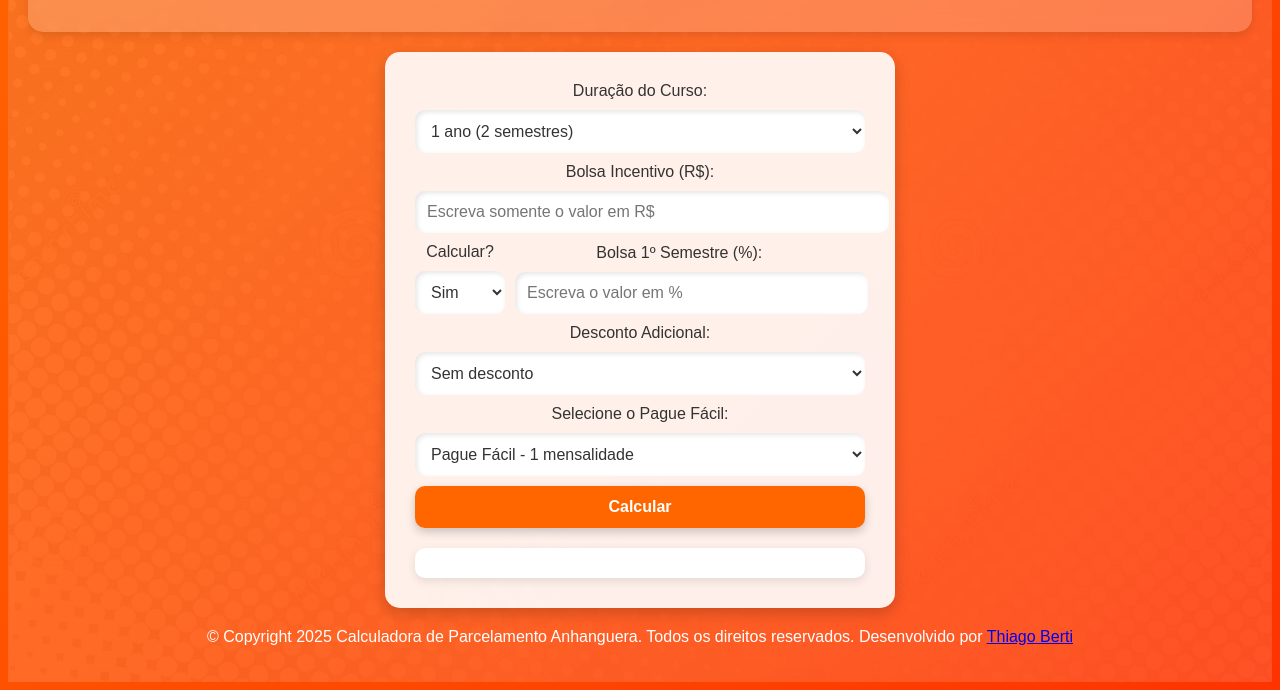
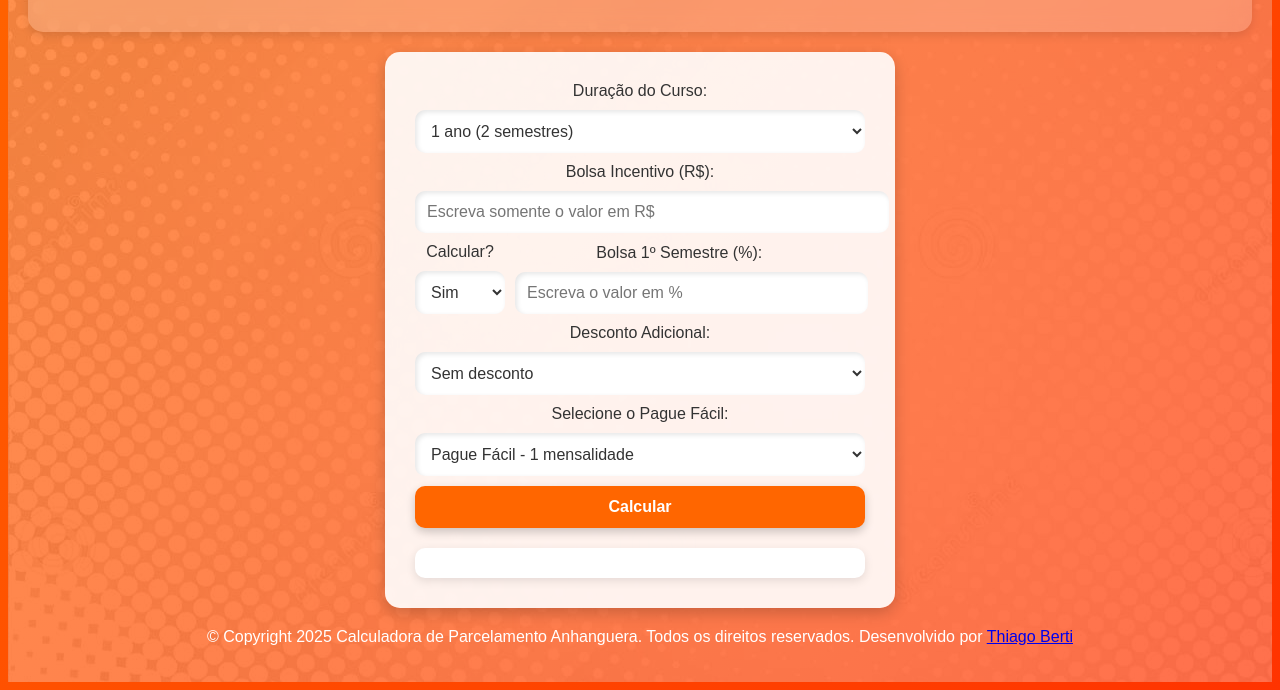
Before and after one commit to thiberti/calculadoraanhanguera, a plain HTML site: page index.html in a window 1280 px wide. Shown: the part 196-886 px from the top of the page. Drawn offline with Linux system fonts and the light colour scheme.

Commit message:
Update styles.css

```diff
--- a/styles.css
+++ b/styles.css
@@ -14,7 +14,7 @@ body::before {
     width: 100%;
     height: 100%;
     background: url('fundo.jpg') repeat;
-    opacity: 0.15;
+    opacity: 0.3;
     pointer-events: none;
     z-index: -1;
 }
```
